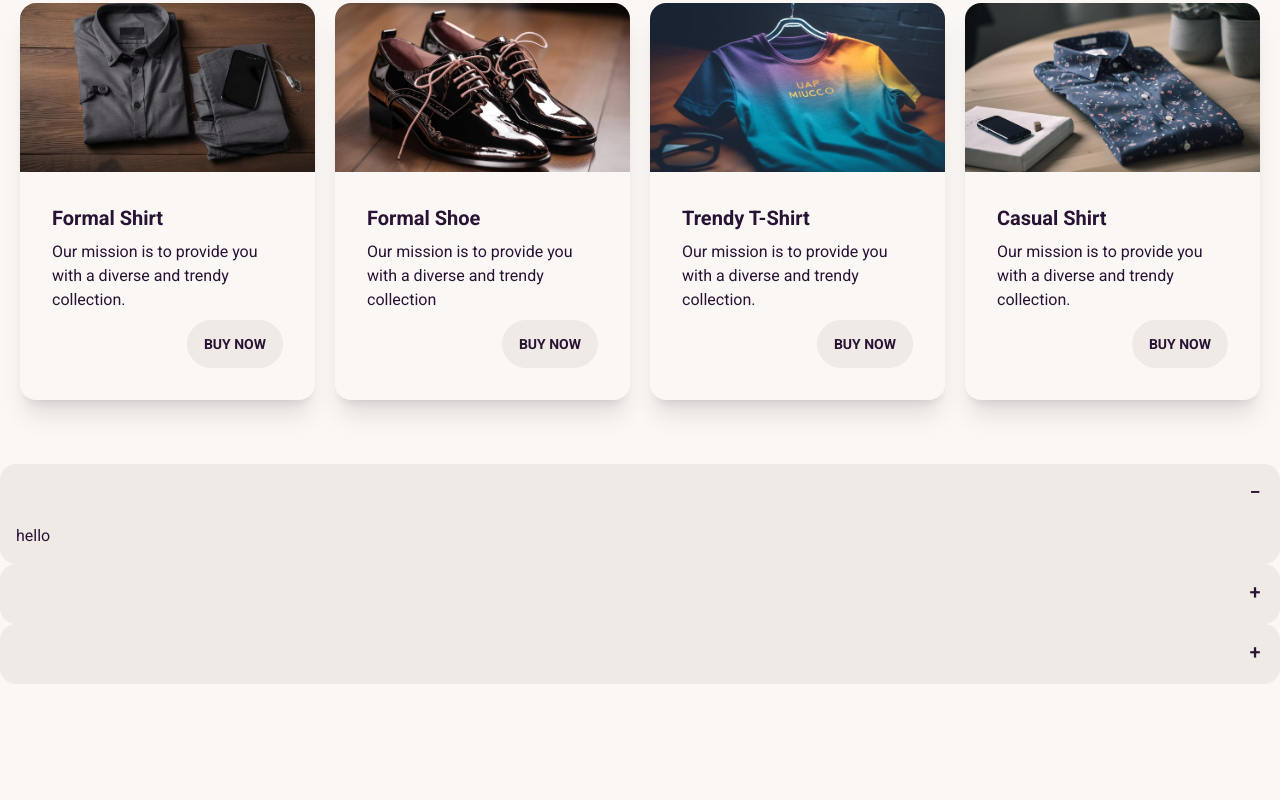
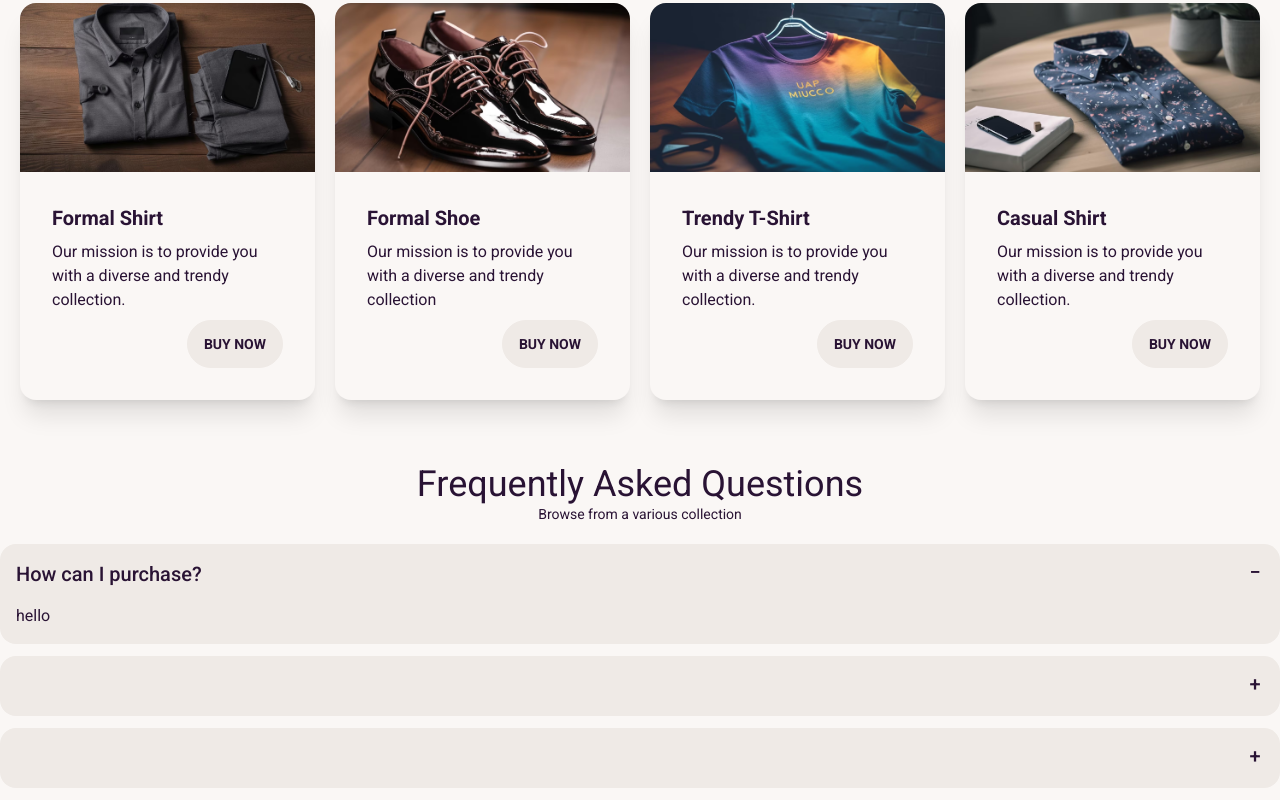
Before and after one commit to ShahariarSohan/fashion-website, a plain HTML site: page index.html in a window 1280 px wide. Shown: the part 1850-2650 px from the top of the page. Before the commit the page ends 2534 px from the top, so only its background shows below. Drawn offline with nearby package versions, Linux system fonts and the light colour scheme.

Commit message:
FAQ is adding

```diff
--- a/index.html
+++ b/index.html
@@ -194,18 +194,19 @@
       </section>
        <!-- F.A.Q section -->
        <section>
-
-
-        <div class="collapse collapse-plus bg-base-200">
+        <h2 class="text-4xl text-center">Frequently Asked Questions</h2>
+        <p class="text-sm text-center">Browse from a various collection</p>
+         <div class="mt-5">
+        <div class="collapse collapse-plus bg-base-200 mb-3 ">
           <input type="radio" name="my-accordion-3" checked="checked" />
           <div class="collapse-title text-xl font-medium">
-
+            How can I purchase?
           </div>
           <div class="collapse-content">
             <p>hello</p>
           </div>
         </div>
-        <div class="collapse collapse-plus bg-base-200">
+        <div class="collapse collapse-plus bg-base-200 mb-3">
           <input type="radio" name="my-accordion-3" />
           <div class="collapse-title text-xl font-medium">
 
@@ -214,7 +215,7 @@
             <p>hello</p>
           </div>
         </div>
-        <div class="collapse collapse-plus bg-base-200">
+        <div class="collapse collapse-plus bg-base-200 mb-3">
           <input type="radio" name="my-accordion-3" />
           <div class="collapse-title text-xl font-medium">
           </div>
@@ -222,7 +223,7 @@
             <p>hello</p>
           </div>
         </div>
-
+      </div>
        </section>
   </main>
   <footer></footer>
```
